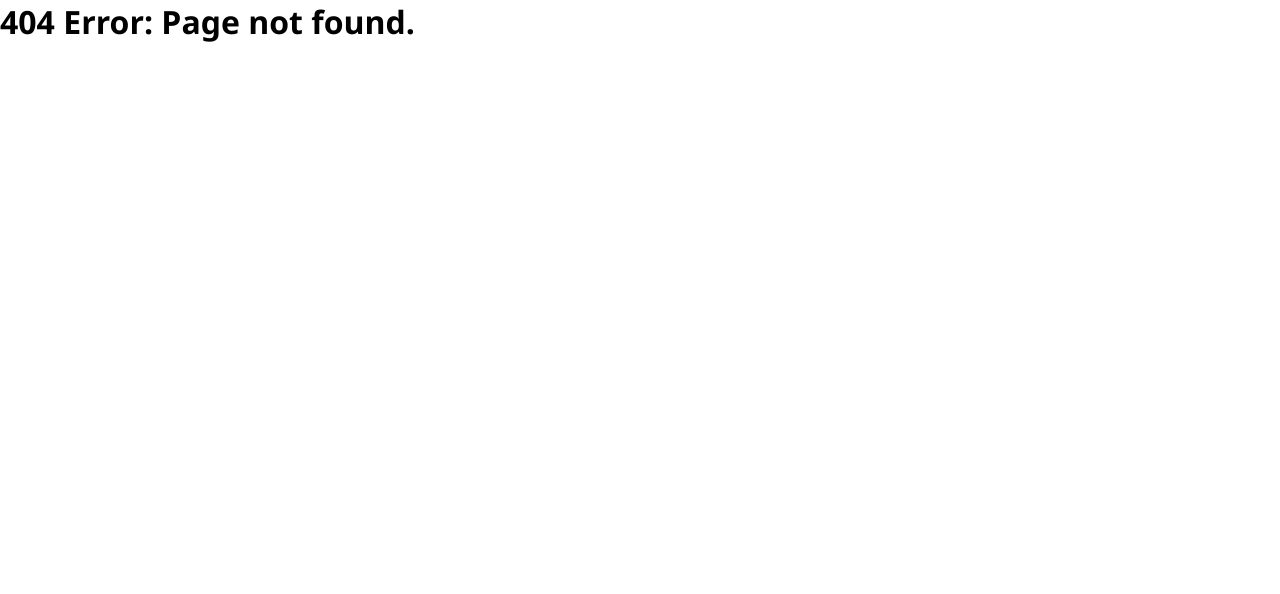
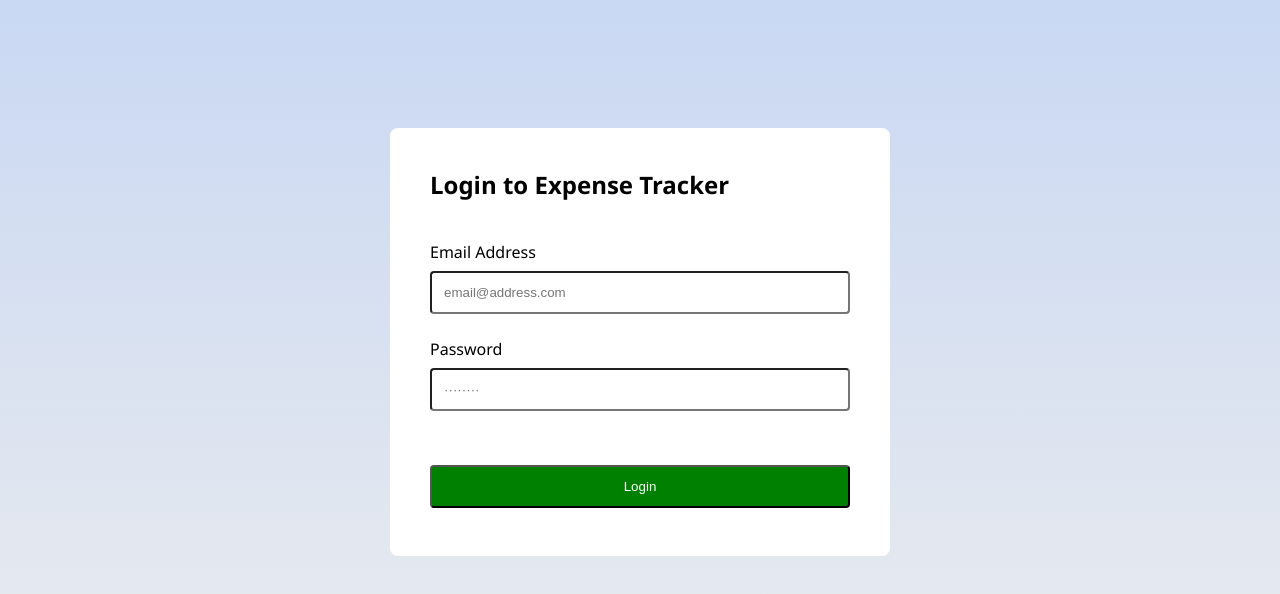
Before and after one commit to jasonpdau-hash/Expense_Tracker, a React (Vite) app in the folder frontend/: page /login in a window 1280 px wide. Before the commit this address had no page. Shown: the top 594 px of the page. Built offline with nearby package versions, Linux system fonts and the light colour scheme.

Commit message:
Implement login page skeleton + css styling + decoupling from expenditure.jsx

```diff
--- a/frontend/src/App.jsx
+++ b/frontend/src/App.jsx
@@ -1,5 +1,6 @@
 import { BrowserRouter, Routes, Router, Link, Navigate, Route } from 'react-router-dom';
 import Expense from './expense';
+import Login from './login';
 
 function NoMatch() {
   return (
@@ -13,7 +14,8 @@ export default function App() {
   return (
     <BrowserRouter>
       <Routes>
-        <Route path="/" element={<Expense />} />
+        <Route path="/login" element={<Login />} />
+        <Route path="/expense" element={<Expense />} />
         <Route path="*" element={<NoMatch />} />
       </Routes>
     </BrowserRouter>
--- a/frontend/src/expense.jsx
+++ b/frontend/src/expense.jsx
@@ -1,5 +1,5 @@
 import { useState, useEffect, useRef } from 'react'
-import './index.css'
+import './expense.css'
 
 // API Requests will be sent to this url
 const API_URL_KEY = 'http://127.0.0.1:8000/expenditure'
--- /dev/null
+++ b/frontend/src/login.css
@@ -0,0 +1,80 @@
+/* Global styles */
+* {
+  margin: 0;
+  padding: 0;
+  box-sizing: border-box;
+}
+
+body {
+  font-family:'Segoe UI', Tahoma, Geneva, Verdana, sans-serif;
+  -webkit-font-smoothing: antialiased;
+}
+
+/* Main container */
+/* - Helps to render the background across the entire webpage.  */
+.main-container {
+  min-height: 100vh;
+  background: linear-gradient( rgb(201, 216, 243) 0%, #eeeeee 100%);
+  padding: 8rem;
+  padding-left: 1rem;
+  padding-right: 1rem;
+}
+
+/* Asserts maximum and minimum widths of elements. */
+.main-wrapper {
+  max-width: 1200px;
+  min-width: 300px;
+  margin: 0 auto;
+}
+
+
+/* login container */
+/* Flex column helps to display input fields smoothly. */
+.login-container {
+  display: flex;
+  flex-direction: column;
+  gap: 2.5rem;
+  max-width: 500px;
+  margin: 0 auto;
+
+  background: white;
+  border-radius: 8px;
+  padding: 2.5rem;
+}
+
+/* Form control */
+.form-control {
+  margin-bottom: 1rem;
+}
+
+/* Labels appear above the input field and not to the left of it. */
+label {
+  display: block;
+}
+
+input {
+  width: 100%;
+  padding: 12px;
+  margin: 8px 0;
+  border-radius: 4px;
+}
+
+/* Adds extra decorative boarders when a field is selected. */
+input:focus {
+  border-color: lightgreen;
+}
+
+.login-button {
+  background: green;
+  color: white;
+  width: 100%;
+  padding: 12px;
+  margin: 8px 0;
+  border-radius: 4px;
+}
+
+/* Changing cursor into a pointer for additional responsiveness. */
+.login-button:hover  {
+  background: darkgreen;
+  cursor: pointer;
+}
--- /dev/null
+++ b/frontend/src/login.jsx
@@ -0,0 +1,58 @@
+import { useState } from 'react';
+import { useNavigate } from 'react-router-dom';
+import './login.css';
+
+export default function Login() {
+  const [credentials, setCredentials] = useState({}); // Stores credientials as an object
+  const navigate = useNavigate();
+
+  const handleChange = (inp) => {
+    const name = inp.target.id;
+    const value = inp.target.value;
+    setCredentials(values => ({...values, [name]: value}))
+  };
+
+
+  return (
+    <div className='main-container'>
+    <div className='main-wrapper'>
+
+      <div className='login-container'>
+      <h2>Login to Expense Tracker</h2>
+        <form>
+          <div className="form-control">
+            <label for="email">Email Address</label>
+            <input
+              id="email"
+              type="email"
+              alt="email-input"
+              placeholder="email@address.com"
+              value={credentials.email}
+              onChange={handleChange}
+              required
+            />
+          </div>
+          <div className="form-control">
+            <label for="email">Password</label>
+            <input
+              id="password"
+              type="password"
+              alt="password-input"
+              placeholder="········"
+              value={credentials.password}
+              onChange={handleChange}
+              required
+            />
+          </div>
+          <br/>
+          <button
+            className="login-button"
+            alt="login-button"
+            type="submit">
+            Login</button>
+        </form>
+      </div>
+    </div>
+  </div>
+  )
+}
--- a/frontend/src/main.jsx
+++ b/frontend/src/main.jsx
@@ -1,6 +1,5 @@
 import { StrictMode } from 'react'
 import { createRoot } from 'react-dom/client'
-import './index.css'
 import App from './app.jsx'
 
 /* App entry point */
```
Also changed, not shown: frontend/src/expense.css (renamed from frontend/src/index.css).
